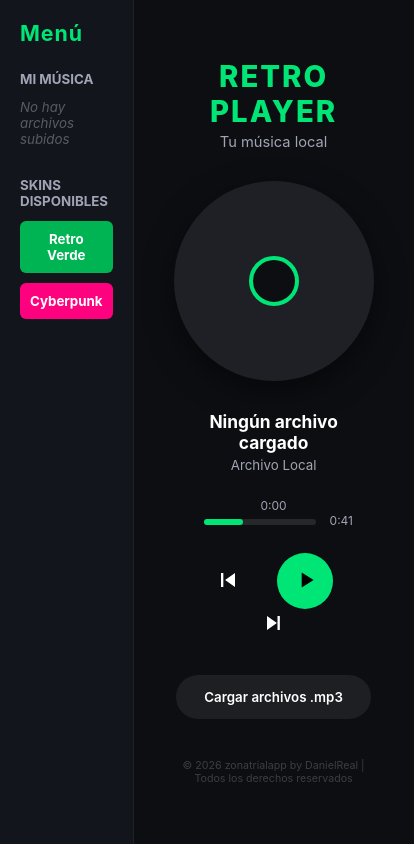
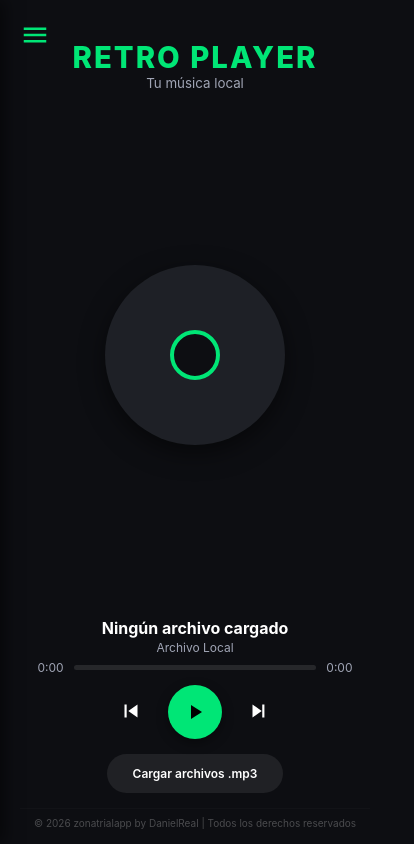
Before and after one commit to danielreal28/reproductor-musica, a website: page www/index.html in a window 390 px wide. Shown: the whole page, 414 px wide, since content can reach past the window. Drawn offline with Linux system fonts and the light colour scheme.

Commit message:
Firma fija y diseño responsivo sin scroll

```diff
--- a/www/index.html
+++ b/www/index.html
@@ -2,14 +2,13 @@
 <html lang="es">
 <head>
   <meta charset="UTF-8">
-  <meta name="viewport" content="width=device-width, initial-scale=1.0">
+  <meta name="viewport" content="width=device-width, initial-scale=1.0, maximum-scale=1.0, user-scalable=no">
   <title>Retro Player - zonatrialapp</title>
 
-  <!-- ==========================================================================
-     CÓDIGO CSS INTEGRADO (Estilos y Skins por DanielReal)
-     ========================================================================== -->
   <style>
-    /* Configuración de los dos temas de color */
+    /* ==========================================================================
+       VARIABLES DE SKINS Y COLORES (by DanielReal)
+       ========================================================================== */
     :root, body.theme-retro {
       --color-bg: #0d0e12;
       --color-sidebar: #13151c;
@@ -28,7 +27,6 @@
       --color-text-muted: #00f0ff; /* Azul cian */
     }
 
-    /* Estilos globales de la interfaz */
     * {
       box-sizing: border-box;
       margin: 0;
@@ -36,158 +34,166 @@
       font-family: -apple-system, BlinkMacSystemFont, "Segoe UI", Roboto, sans-serif;
     }
 
+    /* AJUSTE CLAVE: Evitamos el scroll en toda la app */
     body {
       background-color: var(--color-bg);
       color: var(--color-text);
-      overflow-hidden;
+      overflow: hidden;
+      transition: background-color 0.4s ease;
+      position: relative;
+      height: 100vh;
+      width: 100vw;
+    }
+
+    /* BOTÓN DE TRES RAYITAS (HAMBURGUESA) */
+    .menu-trigger {
+      position: absolute;
+      top: 15px;
+      left: 15px;
+      background: none;
+      border: none;
+      cursor: pointer;
+      z-index: 100;
+      padding: 5px;
+    }
+
+    .menu-trigger svg {
+      width: 30px;
+      height: 30px;
+      fill: var(--color-primary);
+      transition: fill 0.4s ease;
+    }
+
+    /* MENÚ LATERAL OCULTO (DESLIZANTE) */
+    .sidebar {
+      position: fixed;
+      top: 0;
+      left: -280px;
+      width: 280px;
+      height: 100%;
+      background-color: var(--color-sidebar);
+      padding: 60px 20px 20px 20px;
+      z-index: 90;
+      box-shadow: 5px 0 15px rgba(0,0,0,0.5);
+      transition: left 0.3s ease;
+    }
+
+    .sidebar.active { left: 0; }
+
+    .sidebar-overlay {
+      position: fixed;
+      top: 0;
+      left: 0;
+      width: 100%;
+      height: 100%;
+      background: rgba(0, 0, 0, 0.6);
+      z-index: 80;
+      display: none;
+    }
+
+    .sidebar-overlay.active { display: block; }
+    .sidebar-header h2 { font-size: 16pt; color: var(--color-primary); margin-bottom: 25px; letter-spacing: 1px; }
+    .sidebar-section { margin-bottom: 30px; }
+    .sidebar-section h3 { font-size: 10pt; color: var(--color-text-muted); text-transform: uppercase; margin-bottom: 12px; }
+    .file-list { list-style: none; font-size: 10pt; max-height: 200px; overflow-y: auto; }
+    .file-item { padding: 8px 0; border-bottom: 1px solid rgba(255,255,255,0.05); color: var(--color-text); font-size: 9pt; white-space: nowrap; overflow: hidden; text-overflow: ellipsis;}
+    .empty-list { color: rgba(255, 255, 255, 0.3); font-style: italic; }
+
+    .btn-skin { display: block; width: 100%; padding: 10px; margin-bottom: 10px; border: none; border-radius: 6px; font-weight: bold; font-size: 10pt; cursor: pointer; color: #fff; }
+    .btn-retro { background-color: #00b453; }
+    .btn-neon { background-color: #ff007f; }
+
+    /* REPRODUCTOR CENTRAL INTEGRADO CON DISTRIBUCIÓN VERTICAL */
+    .main-player {
+      width: 100%;
+      height: 100vh;
+      display: flex;
+      flex-direction: column;
+      justify-content: space-between; /* Distribuye los elementos de arriba a abajo */
+      align-items: center;
+      padding: 25px 20px 15px 20px; /* Margen inferior reducido para cuidar la firma */
+      text-align: center;
+    }
+
+    .player-header { margin-top: 15px; }
+    .logo-title { color: var(--color-primary); font-size: 22pt; letter-spacing: 2px; font-weight: 800; }
+    .subtitle { color: var(--color-text-muted); font-size: 10pt; }
+
+    /* AJUSTE CLAVE: El contenedor del disco aprovecha el espacio disponible sin empujar el resto */
+    .disc-container {
+      flex-grow: 1;
+      display: flex;
+      align-items: center;
+      justify-content: center;
+      min-height: 140px;
+    }
+
+    .audio-disc {
+      width: 180px;
+      height: 180px;
+      background-color: var(--color-card);
+      border-radius: 50%;
+      position: relative;
+      box-shadow: 0 8px 25px rgba(0,0,0,0.5);
+      display: flex;
+      justify-content: center;
+      align-items: center;
       transition: background-color 0.4s ease;
     }
 
-    .app-container {
-      display: table;
-      width: 100vw;
-      height: 100vh;
+    .audio-disc.playing { animation: rotarDisco 8s linear infinite; }
+    @keyframes rotarDisco { from { transform: rotate(0deg); } to { transform: rotate(360deg); } }
+    .disc-center { width: 50px; height: 50px; background-color: var(--color-bg); border-radius: 50%; border: 4px solid var(--color-primary); }
+
+    .track-info { width: 90%; margin-bottom: 5px; }
+    .track-info h3 { font-size: 12pt; margin-bottom: 2px; white-space: nowrap; overflow: hidden; text-overflow: ellipsis; }
+    .track-info p { color: var(--color-text-muted); font-size: 9pt; }
+
+    .progress-container { display: flex; width: 90%; max-width: 380px; font-size: 9pt; color: var(--color-text-muted); justify-content: space-between; align-items: center; margin-bottom: 10px; }
+    .progress-bar { flex-grow: 1; height: 5px; background-color: rgba(255, 255, 255, 0.1); border-radius: 3px; margin: 0 10px; position: relative; }
+    .progress-fill { width: 0%; height: 100%; background-color: var(--color-primary); border-radius: 3px; }
+
+    .player-controls { display: flex; align-items: center; margin-bottom: 15px; }
+    .control-btn { background: none; border: none; cursor: pointer; margin: 0 12px; }
+    .control-btn svg { width: 26px; height: 26px; fill: #ffffff; }
+
+    .btn-play-pause { background-color: var(--color-primary); width: 54px; height: 54px; border-radius: 50%; display: flex; justify-content: center; align-items: center; box-shadow: 0 4px 12px rgba(0,0,0,0.4); }
+    .btn-play-pause svg { width: 24px; height: 24px; fill: #000000; }
+
+    .upload-area { margin-bottom: 15px; }
+    .btn-upload { background-color: rgba(255, 255, 255, 0.08); border: none; color: #ffffff; padding: 12px 26px; font-size: 9pt; border-radius: 25px; cursor: pointer; font-weight: 600; }
+
+    #hidden-file-input { display: none; }
+
+    /* FIRMA SIEMPRE VISIBLE EN EL BORDE INFERIOR */
+    .app-footer {
+      font-size: 7.5pt;
+      color: rgba(255, 255, 255, 0.25);
+      width: 100%;
+      border-top: 1px solid rgba(255,255,255,0.02);
+      padding-top: 8px;
     }
-
-    /* Menú Lateral */
-    .sidebar {
-      display: table-cell;
-      width: 260px;
-      background-color: var(--color-sidebar);
-      padding: 20px;
-      vertical-align: top;
-      border-right: 1px solid rgba(255, 255, 255, 0.05);
-      transition: background-color 0.4s ease;
-    }
-
-    .sidebar-header h2 {
-      font-size: 16pt;
-      color: var(--color-primary);
-      margin-bottom: 25px;
-      letter-spacing: 1px;
-    }
-
-    .sidebar-section {
-      margin-bottom: 30px;
-    }
-
-    .sidebar-section h3 {
-      font-size: 10pt;
-      color: var(--color-text-muted);
-      text-transform: uppercase;
-      margin-bottom: 12px;
-    }
-
-    .file-list {
-      list-style: none;
-      font-size: 10pt;
-    }
-
-    .empty-list {
-      color: rgba(255, 255, 255, 0.3);
-      font-style: italic;
-    }
-
-    /* Selector de Skins */
-    .btn-skin {
-      display: block;
-      width: 100%;
-      padding: 10px;
-      margin-bottom: 10px;
-      border: none;
-      border-radius: 6px;
-      font-weight: bold;
-      font-size: 10pt;
-      cursor: pointer;
-      color: #fff;
-      transition: transform 0.2s;
-    }
-
-    .btn-skin:active { transform: scale(0.97); }
-    .btn-retro { background-color: #00b453; }
-    .btn-neon { background-color: #ff007f; }
-
-    /* Contenedor del Reproductor */
-    .main-player {
-      display: table-cell;
-      padding: 40px;
-      vertical-align: middle;
-      text-align: center;
-    }
-
-    .player-header { margin-bottom: 30px; }
-    .logo-title {
-      color: var(--color-primary);
-      font-size: 22pt;
-      letter-spacing: 2px;
-      font-weight: 800;
-      transition: color 0.4s ease;
-    }
-    .subtitle { color: var(--color-text-muted); font-size: 11pt; margin-top: 4px; }
-
-    /* Disco Visual */
-    .disc-container { margin: 30px auto; width: 200px; height: 200px; }
-    .audio-disc {
-      width: 100%; height: 100%;
-      background-color: var(--color-card);
-      border-radius: 50%;
-      position: relative;
-      box-shadow: 0 10px 30px rgba(0,0,0,0.5);
-      transition: background-color 0.4s ease;
-    }
-    .disc-center {
-      width: 50px; height: 50px;
-      background-color: var(--color-bg);
-      border-radius: 50%;
-      position: absolute; top: 50%; left: 50%;
-      transform: translate(-50%, -50%);
-      border: 4px solid var(--color-primary);
-      transition: all 0.4s ease;
-    }
-
-    /* Info y Controles */
-    .track-info h3 { font-size: 13pt; margin-bottom: 4px; }
-    .track-info p { color: var(--color-text-muted); font-size: 10pt; }
-
-    .progress-container { width: 80%; max-width: 450px; margin: 25px auto; font-size: 9pt; color: var(--color-text-muted); }
-    .progress-bar { display: inline-block; width: 70%; height: 6px; background-color: rgba(255, 255, 255, 0.1); border-radius: 3px; margin: 0 10px; vertical-align: middle; }
-    .progress-fill { width: 35%; height: 100%; background-color: var(--color-primary); border-radius: 3px; transition: background-color 0.4s ease; }
-
-    .player-controls { margin: 20px 0; }
-    .control-btn { background: none; border: none; cursor: pointer; margin: 0 15px; vertical-align: middle; }
-    .control-btn svg { width: 28px; height: 28px; fill: #ffffff; }
-
-    .btn-play-pause {
-      background-color: var(--color-primary);
-      width: 56px; height: 56px; border-radius: 50%;
-      transition: background-color 0.4s ease, transform 0.2s;
-    }
-    .btn-play-pause svg { width: 26px; height: 26px; fill: #000000; margin-left: 2px; }
-
-    .upload-area { margin-top: 35px; }
-    .btn-upload {
-      background-color: rgba(255, 255, 255, 0.07);
-      border: none; color: #ffffff; padding: 14px 28px;
-      font-size: 10pt; border-radius: 25px; cursor: pointer; font-weight: 600;
-    }
-
-    .app-footer { margin-top: 40px; font-size: 8pt; color: rgba(255, 255, 255, 0.2); }
   </style>
 </head>
 <body>
 
-  <div class="app-container">
+  <button class="menu-trigger" onclick="toggleMenu()">
+    <svg viewBox="0 0 24 24">
+      <path d="M3 18h18v-2H3v2zm0-5h18v-2H3v2zm0-7v2h18V6H3z"/>
+    </svg>
+  </button>
 
-    <!-- MENÚ LATERAL -->
-    <div class="sidebar">
+  <div class="sidebar-overlay" id="menu-overlay" onclick="toggleMenu()"></div>
+
+  <div class="sidebar" id="sidebar-menu">
     <div class="sidebar-header">
       <h2>Menú</h2>
     </div>
 
     <div class="sidebar-section">
-        <h3>Mi Música</h3>
-        <ul class="file-list">
-          <li class="empty-list">No hay archivos subidos</li>
+      <h3>Lista de subidos</h3>
+      <ul class="file-list" id="playlist-files">
+        <li class="empty-list" id="empty-msg">No hay archivos subidos</li>
       </ul>
     </div>
 
@@ -200,7 +206,6 @@
     </div>
   </div>
 
-    <!-- REPRODUCTOR CENTRAL -->
   <div class="main-player">
     <header class="player-header">
       <h1 class="logo-title">RETRO PLAYER</h1>
@@ -208,7 +213,7 @@
     </header>
 
     <div class="disc-container">
-        <div class="audio-disc">
+      <div class="audio-disc" id="disc-element">
         <div class="disc-center"></div>
       </div>
     </div>
@@ -219,9 +224,9 @@
     </div>
 
     <div class="progress-container">
-        <span>0:00</span>
-        <div class="progress-bar"><div class="progress-fill"></div></div>
-        <span>0:41</span>
+      <span id="current-time">0:00</span>
+      <div class="progress-bar"><div class="progress-fill" id="progress-indicator"></div></div>
+      <span id="total-time">0:00</span>
     </div>
 
     <div class="player-controls">
@@ -231,7 +236,8 @@
     </div>
 
     <div class="upload-area">
-        <button class="btn-upload">Cargar archivos .mp3</button>
+      <button class="btn-upload" onclick="triggerFileInput()">Cargar archivos .mp3</button>
+      <input type="file" id="hidden-file-input" accept="audio/mp3, audio/*" onchange="cargarMusica(event)">
     </div>
 
     <footer class="app-footer">
@@ -239,13 +245,21 @@
     </footer>
   </div>
 
-  </div>
+  <audio id="audio-engine"></audio>
 
-  <!-- ==========================================================================
-     CÓDIGO JAVASCRIPT INTEGRADO (Lógica por DanielReal)
-     ========================================================================== -->
   <script>
-    let estaReproduciendo = false;
+    const audio = document.getElementById('audio-engine');
+    const playIcon = document.getElementById('icon-play');
+    const trackName = document.getElementById('track-name');
+    const disc = document.getElementById('disc-element');
+    const progressFill = document.getElementById('progress-indicator');
+    const lblCurrentTime = document.getElementById('current-time');
+    const lblTotalTime = document.getElementById('total-time');
+
+    function toggleMenu() {
+      document.getElementById('sidebar-menu').classList.toggle('active');
+      document.getElementById('menu-overlay').classList.toggle('active');
+    }
 
     function cambiarSkin(nombreTema) {
       document.body.classList.remove('theme-retro', 'theme-neon');
@@ -253,26 +267,74 @@
       localStorage.setItem('danielreal-skin-preference', nombreTema);
     }
 
+    function triggerFileInput() {
+      document.getElementById('hidden-file-input').click();
+    }
+
+    function cargarMusica(event) {
+      const archivo = event.target.files[0];
+      if (!archivo) return;
+
+      const archivoURL = URL.createObjectURL(archivo);
+      audio.src = archivoURL;
+      trackName.innerText = archivo.name;
+
+      agregarAHistorialVisual(archivo.name);
+
+      audio.play();
+      playIcon.innerHTML = '<path d="M6 19h4V5H6v14zm8-14v14h4V5h-4z"/>';
+      disc.classList.add('playing');
+    }
+
+    function agregarAHistorialVisual(nombre) {
+      const lista = document.getElementById('playlist-files');
+      const msgVacio = document.getElementById('empty-msg');
+
+      if (msgVacio) msgVacio.remove();
+
+      const nuevoItem = document.createElement('li');
+      nuevoItem.className = 'file-item';
+      nuevoItem.innerText = "🎵 " + nombre;
+      lista.appendChild(nuevoItem);
+    }
+
     function togglePlay() {
-      const iconoPlay = document.getElementById('icon-play');
-      estaReproduciendo = !estaReproduciendo;
+      if (!audio.src) {
+        alert("Primero carga un archivo .mp3 usando el botón inferior.");
+        return;
+      }
 
-      if (estaReproduciendo) {
-        iconoPlay.innerHTML = '<path d="M6 19h4V5H6v14zm8-14v14h4V5h-4z"/>';
-        document.getElementById('track-name').innerText = "AUD-20260527-WA0042.mp3 (Reproduciendo)";
+      if (audio.paused) {
+        audio.play();
+        playIcon.innerHTML = '<path d="M6 19h4V5H6v14zm8-14v14h4V5h-4z"/>';
+        disc.classList.add('playing');
       } else {
-        iconoPlay.innerHTML = '<path d="M8 5v14l11-7z"/>';
-        document.getElementById('track-name').innerText = "AUD-20260527-WA0042.mp3 (Pausado)";
+        audio.pause();
+        playIcon.innerHTML = '<path d="M8 5v14l11-7z"/>';
+        disc.classList.remove('playing');
       }
+    }
+
+    audio.addEventListener('timeupdate', () => {
+      if (!audio.duration) return;
+      const porcentaje = (audio.currentTime / audio.duration) * 100;
+      progressFill.style.width = porcentaje + '%';
+      lblCurrentTime.innerText = formatTiempo(audio.currentTime);
+    });
+
+    audio.addEventListener('loadedmetadata', () => {
+      lblTotalTime.innerText = formatTiempo(audio.duration);
+    });
+
+    function formatTiempo(segundosTotales) {
+      const mins = Math.floor(segundosTotales / 60);
+      const segs = Math.floor(segundosTotales % 60);
+      return mins + ":" + (segs < 10 ? '0' : '') + segs;
     }
 
     document.addEventListener("DOMContentLoaded", () => {
       const temaPersistente = localStorage.getItem('danielreal-skin-preference');
-      if (temaPersistente) {
-        cambiarSkin(temaPersistente);
-      } else {
-        cambiarSkin('retro');
-      }
+      cambiarSkin(temaPersistente ? temaPersistente : 'retro');
     });
   </script>
 </body>
```
Lines whose indentation alone changed are shown as unchanged.
